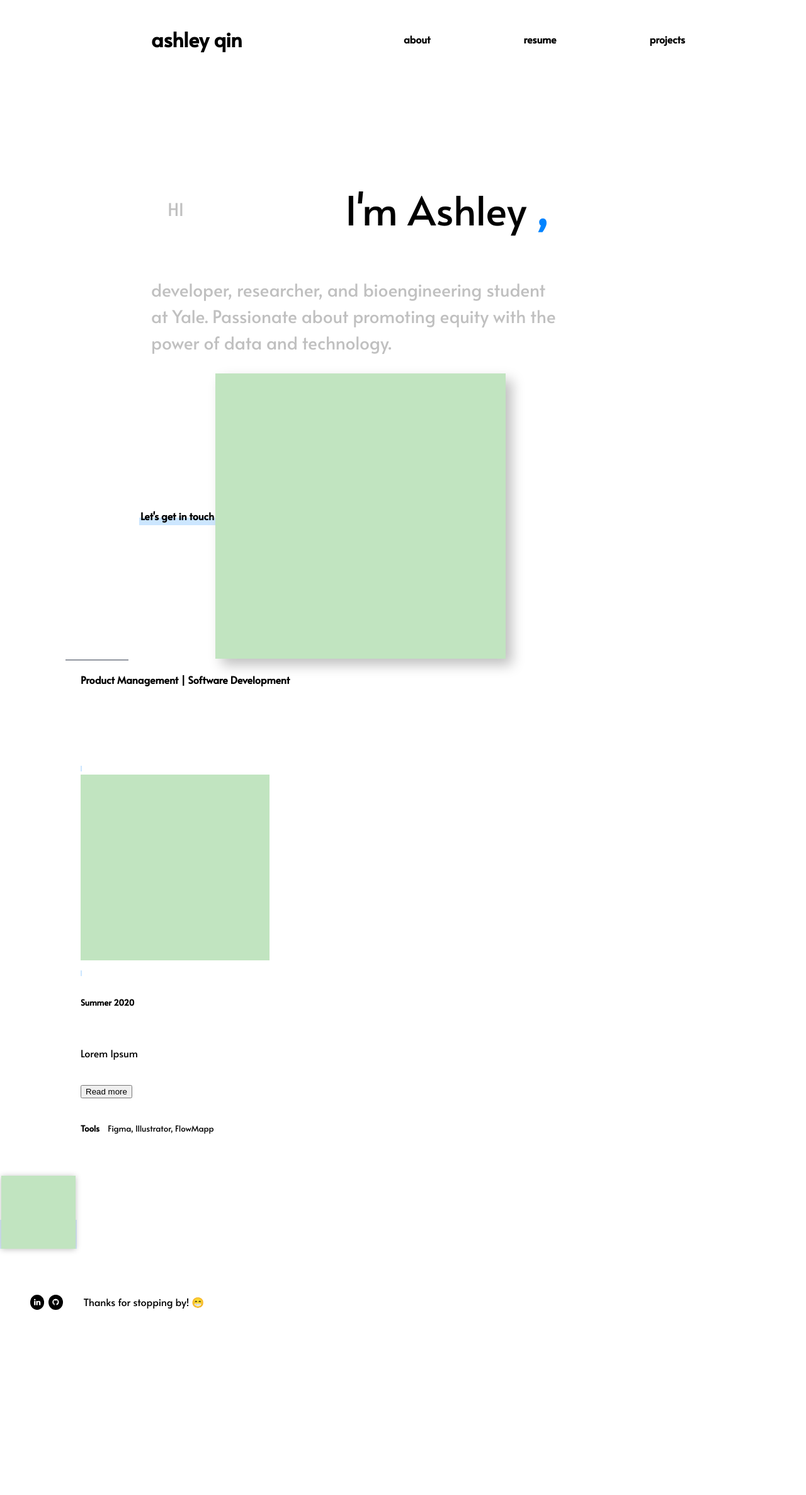
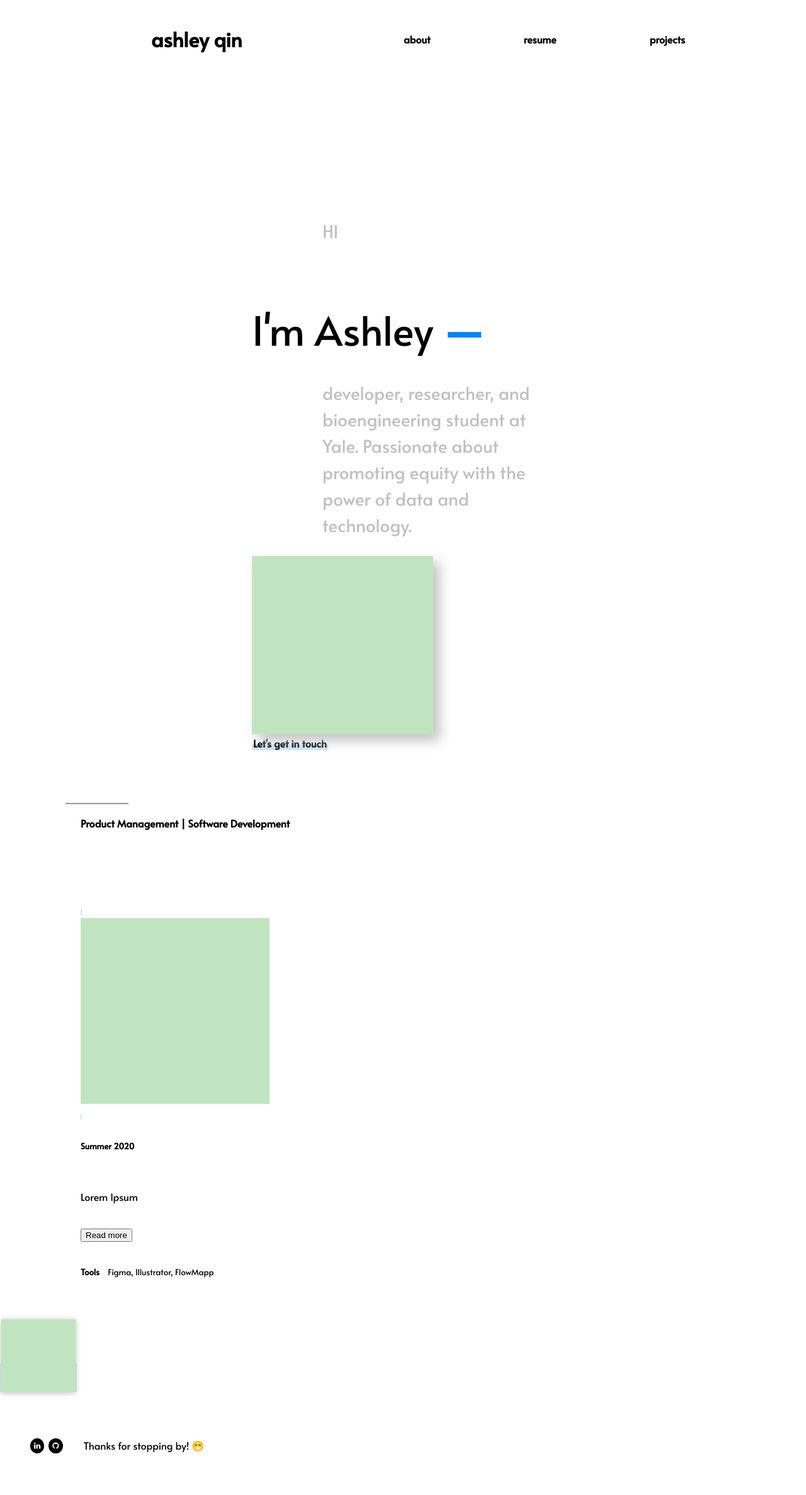
Before and after one commit to ashleyyqin/ashleyyqin.github.io, a Jekyll site: the page built from index.html, in a window 1280 px wide. Shown: the whole page at 63% size. Built offline with Jekyll 4.4.1, drawn with Linux system fonts in a browser that asks for light colours; before the commit the page ends 2146 px from its top, so only the background shows below that.

Commit message:
reformatting

```diff
--- a/_includes/nav.html
+++ b/_includes/nav.html
@@ -1,3 +1,3 @@
-<a href="/about">about</a>
-<a href="/media/Qin_Resume.pdf" target="_blank">resume</a>
-<a href="/#projects">projects</a>
+<a class="align-middle link-primary header-link mr-2" href="/about">about</a>
+<a class="align-middle link-primary header-link mr-2" href="/media/Qin_Resume.pdf" target="_blank">resume</a>
+<a class="align-middle link-primary header-link mr-2" href="/#projects">projects</a>
--- a/index.html
+++ b/index.html
@@ -3,18 +3,23 @@ layout: default
 title: Home
 ---
 
-<div class="wide" style="display: flex;align-items: center;flex-flow: wrap; justify-content:center;">
+<!--<div class="wide" style="display: flex;align-items: center;flex-flow: wrap; justify-content:center;">-->
+<div class="card container mx-auto px-2 mb-4 clearfix header-text">
+    <div class="subheader mt-1 py-2" style="display: flex;align-items: center;flex-flow: wrap; justify-content:center;">
+        <div style="width: 30em; margin-bottom:3em;">
             <span class="home-top"></span>
             <span class="home-title1">HI</span>
             <br><span class="home-title2">I'm Ashley
                 <span style = "color: #0083ff; font-weight: bold">
-            ,
+                    —
                 </span>
             </span>
             <span class="home-subtitle">developer, researcher, and bioengineering student at Yale. Passionate about promoting equity with the power of data and technology.</span>
+            <img id="bio-prof-pic" style="max-width: 60%; filter: drop-shadow(10px 10px 10px silver);" src="/media/profile.jpg">
             <a href="mailto:ashleyelaineqin@gmail.com"><strong>Let's get in touch</strong></a>
             <span class="home-bottom"></span>
-    <img id="bio-prof-pic" style="max-width: 60%; filter: drop-shadow(10px 10px 10px silver);" src="/media/profile.jpg">
+        </div>
+    </div>
 </div>
 
 
--- a/styles/main.css
+++ b/styles/main.css
@@ -483,7 +483,7 @@ main {
     font-size: 400%;
     margin-top: 1em;
     margin-bottom: 1em;
-    margin-left: 4em;
+    /*margin-left: 4em;*/
     display: block;
 }
 
```
Lines whose indentation alone changed are shown as unchanged.
